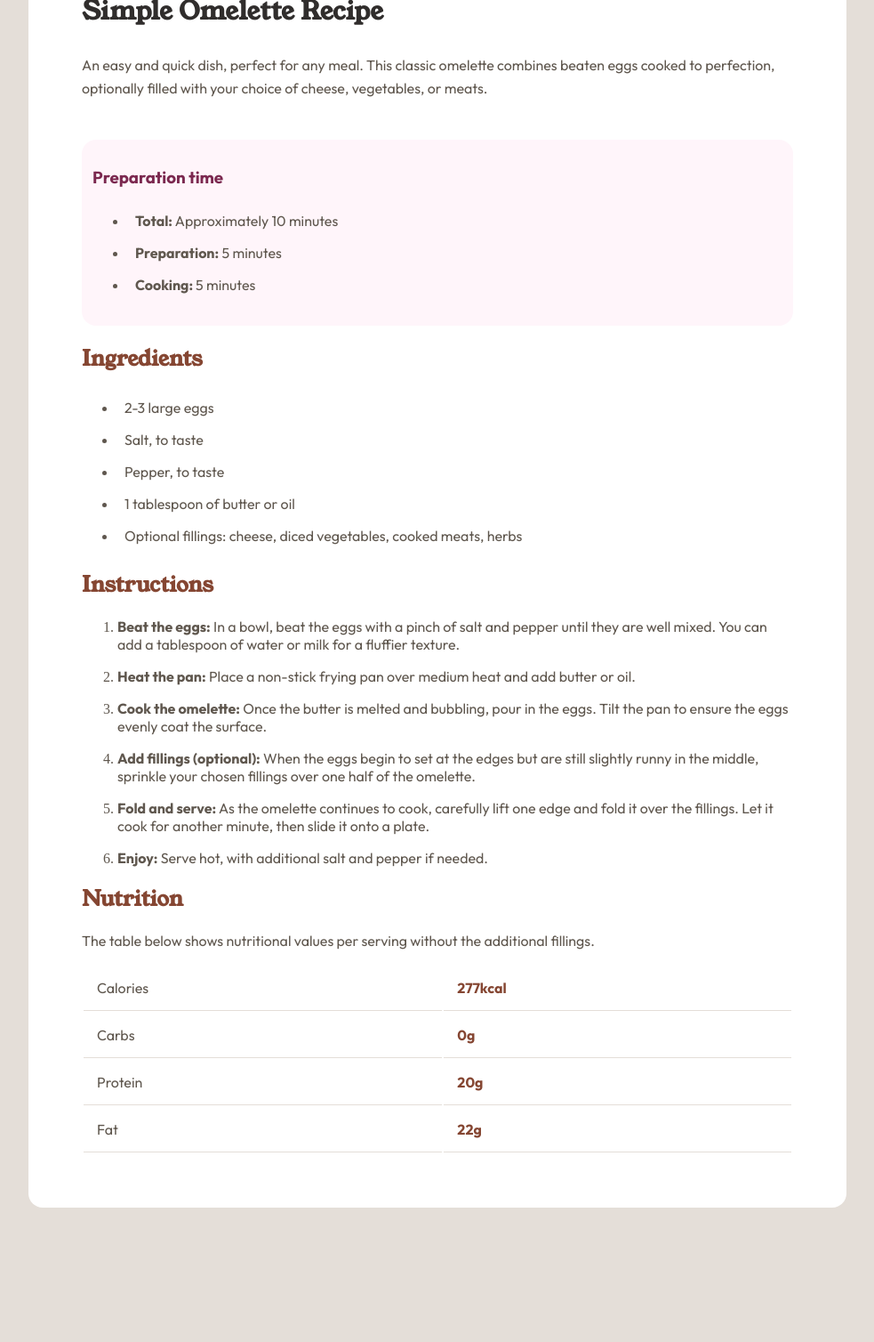
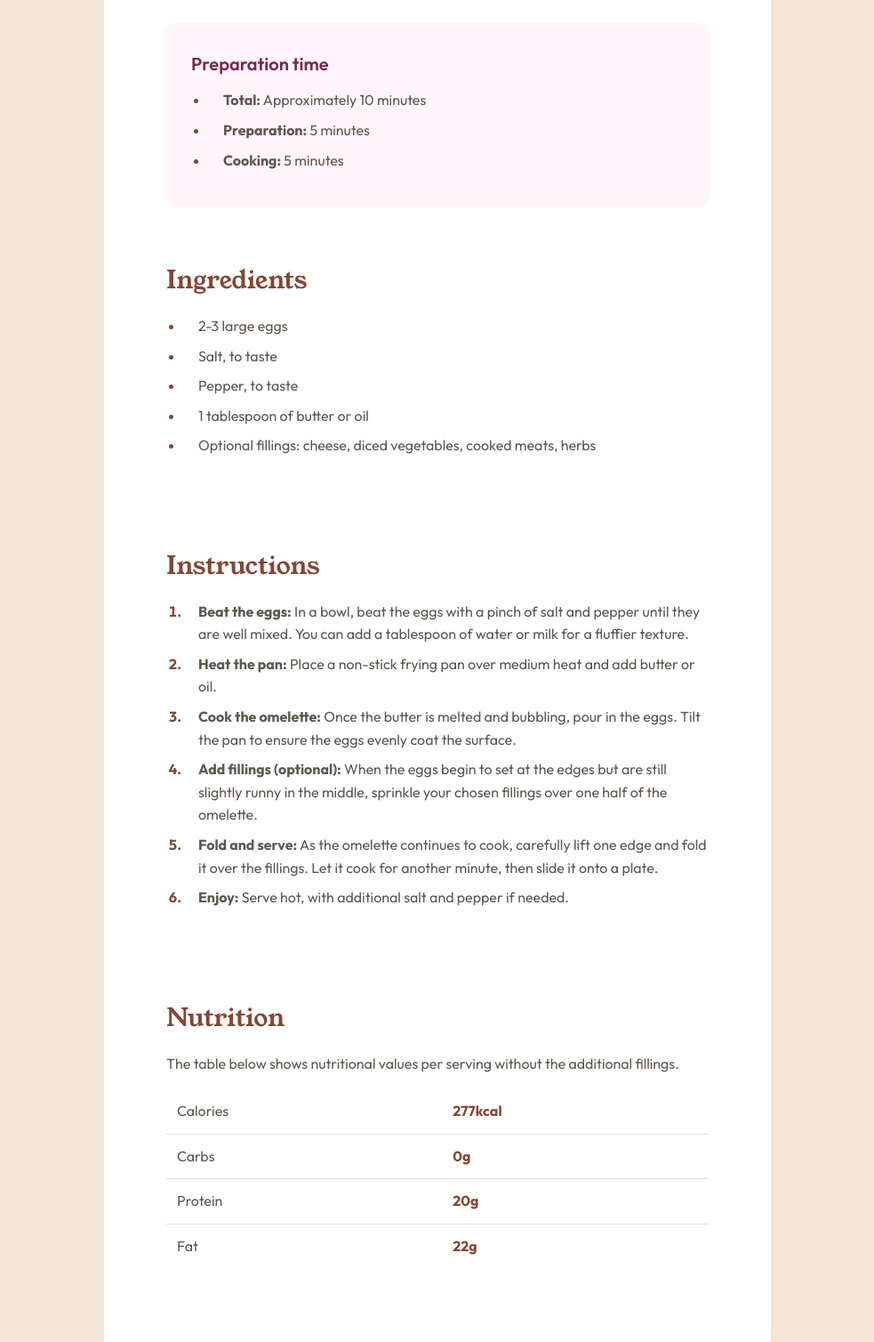
Before and after one commit to BAD997/Reto-frontend-1, a plain HTML site: page index.html in a window 1280 px wide. Shown: the part 620-2128 px from the top of the page at 89% size, without its empty margins (148-1131 px from the left). Before the commit the page ends 1977 px from the top, so only its background shows below. Drawn offline with Linux system fonts and the light colour scheme.

Commit message:
Mejoras en la semantica y estructura HTML al igual que mejoras en la construccion de estilos CSS

```diff
--- a/estilos/styles.css
+++ b/estilos/styles.css
@@ -1,141 +1,184 @@
-
-
+/* --- VARIABLES --- */
 :root {
   --white: hsl(0, 0%, 100%);
-
   --stone-100: hsl(30, 54%, 90%);
   --stone-150: hsl(30, 18%, 87%);
   --stone-600: hsl(30, 10%, 34%);
   --stone-900: hsl(24, 5%, 18%);
-
   --brown-800: hsl(14, 45%, 36%);
-
   --rose-800: hsl(332, 51%, 32%);
   --rose-50: hsl(330, 100%, 98%);
 }
 
-body {
+/* --- RESET MODERNO Y ESTILOS GLOBALES --- */
+/*
+  MEJORA: Se implementa un reset de CSS más completo.
+  RAZÓN:
+  1. `box-sizing: border-box` unifica el modelo de caja, haciendo los layouts más predecibles.
+  2. `margin: 0` y `padding: 0` eliminan los estilos por defecto de los navegadores.
+*/
+*,
+*::before,
+*::after {
+  box-sizing: border-box;
   margin: 0;
   padding: 0;
-  box-sizing: border-box;
+}
+
+body {
+  font-family: 'Outfit', sans-serif;
+  color: var(--stone-600);
+  line-height: 1.6;
+  background-color: var(--white);
+}
+
+img {
+  max-width: 100%;
+  display: block;
+}
+
+/* --- ESTILOS DE COMPONENTES --- */
+
+.recipe-card {
+  width: 100%;
+}
+
+.hero-image img {
+  width: 100%;
+}
+
+.recipe-intro,
+.preparation-time,
+.ingredients,
+.instructions,
+.nutrition {
+  padding: 1.75rem;
+}
+
+/* Eliminar el padding superior del primer elemento y el inferior del último para un mejor espaciado */
+.recipe-header + * {
+    padding-top: 0;
+}
+
+.recipe-card > *:last-child {
+    padding-bottom: 1.75rem;
 }
 
 
-
-.hero-image img{
-  width: 100%;
-  max-width: 650px;
+h1, .section-title {
+  font-family: 'Young Serif', serif;
+  font-weight: 400;
 }
 
-.title-and-description {
-  padding: 25px;
-
+h1 {
+  font-size: 2rem;
+  color: var(--stone-900);
+  margin-bottom: 1rem;
 }
 
-.title-and-description h1,h2{
-  font-family: Young serif;
+/*
+  MEJORA: Se crea una clase de utilidad para los títulos de sección.
+  RAZÓN: Se aplica el principio DRY (Don't Repeat Yourself). En lugar de repetir
+  el estilo para cada h2, se define una vez y se aplica mediante una clase en el HTML.
+*/
+.section-title {
+  color: var(--brown-800);
+  font-size: 1.75rem;
+  margin-bottom: 1rem;
 }
 
-.title-and-description h1 {
-  font-size: 1.8rem;
-  color: var(--stone-900);
+.preparation-time {
+  background-color: var(--rose-50);
+  border-radius: 12px;
+  margin: 0 1.75rem 1.75rem;
+  padding: 1.5rem;
 }
 
-.title-and-description > p {
-  padding-bottom: 28px;
-  color: var(--stone-600);
-  line-height: 1.6;
+.preparation-time h3 {
+  color: var(--rose-800);
+  font-family: 'Outfit', sans-serif;
+  font-weight: 600;
+  font-size: 1.25rem;
+  margin-bottom: 0.75rem;
 }
 
-.title-and-description  p,h3, ul,table {
-  font-family: Outfit;
+/*
+  MEJORA: Se simplifican los selectores de lista.
+  RAZÓN: Se evita la sobre-especificidad. Estos selectores son más robustos y
+  no se romperán si la estructura del HTML cambia ligeramente.
+*/
+ul, ol {
+  padding-left: 1.25rem;
 }
 
-.praparation-time {
-  background-color: var(--rose-50);
-  padding: 12px;
-  border-radius: 16px;
+li {
+  padding-left: 1rem;
+  margin-bottom: 0.5rem;
 }
 
-.praparation-time h3 {
-  color: var(--rose-800);
-}
-
-.praparation-time span {
+li::marker {
+  color: var(--brown-800);
   font-weight: bold;
-}
-
-.praparation-time ul li {
-  padding: 8px;
-  color: var(--stone-600);
-}
-
-.ingredients h2 {
-  color: var(--brown-800);
-}
-
-.ingredients ul li{
-  padding: 8px;
-  color: var(--stone-600);
-}
-
-.instructions h2 {
-  color: var(--brown-800);
-}
-
-.instructions > ol >li > p > span {
-  font-weight: bold;
-
-}
-
-.instructions ol li {
-  color: var(--stone-600);
-}
-
-.nutrition h2 {
-  color: var(--brown-800);
-}
-
-.nutrition p {
-  color: var(--stone-600);
 }
 
 .nutrition table {
   width: 100%;
-  margin: auto;
+  border-collapse: collapse; /* Une los bordes de las celdas */
+  margin-top: 1rem;
+}
 
+.nutrition th, .nutrition td {
+  border-bottom: 1px solid var(--stone-150);
+  padding: 0.75rem;
+  text-align: left;
+}
+
+/* El último elemento no necesita borde */
+.nutrition tr:last-child th,
+.nutrition tr:last-child td {
+  border-bottom: none;
+}
+
+.nutrition th {
+  font-weight: 400; /* Quita la negrita por defecto del navegador */
 }
 
 .nutrition td {
-  padding: 15px;
-  color: var(--stone-600);
-  border-bottom: 1px solid var(--stone-150);
+  color: var(--brown-800);
+  font-weight: 700;
 }
 
-.nutrition td > span {
-  font-weight: bold;
-  color: var(--brown-800);
-}
 
-@media (min-width:650px){
-  body{
-    background-color: var(--stone-150);
-  }
-  .global-container {
-    background-color: #fff;
-    max-width: 850px;
-    margin: auto;
-    margin-top: 130px;
-    padding: 35px;
-    border-radius: 16px;
+/* --- MEDIA QUERY PARA ESCRITORIO --- */
+@media (min-width: 768px) {
+  body {
+    background-color: var(--stone-100);
+    padding: 4rem 0; /* Espacio vertical para centrar la tarjeta */
   }
 
-  .hero-image img{
-    width: 100%;
-    max-width: 850px;
+  .recipe-card {
+    max-width: 750px;
     margin: auto;
-    border-radius: 16px;
+    background-color: var(--white);
+    border-radius: 24px;
+    padding: 2.5rem;
+    padding-top: 2.5rem; /* Ajuste para el padding interno */
+  }
 
+  .hero-image img {
+    border-radius: 12px;
+  }
 
+  .recipe-intro,
+  .preparation-time,
+  .ingredients,
+  .instructions,
+  .nutrition {
+    padding: 30px;
+    margin-bottom: 2rem;
+  }
+
+  .recipe-header {
+      margin-bottom: 2rem;
   }
 }
--- a/index.html
+++ b/index.html
@@ -1,42 +1,51 @@
 <!DOCTYPE html>
-<html lang="en">
+<html lang="es">
 <head>
     <meta charset="UTF-8">
     <meta name="viewport" content="width=device-width, initial-scale=1.0">
+
     <title>Frontend Mentor | Recipe page</title>
+    <meta name="description" content="Proyecto de página de recetas, parte de una serie para fortalecer mis conocimientos en desarrollo web. Nivel actual: Junior. Un desafío para mejorar la maquetación HTML y CSS.">
+    <meta name="author" content="Breiner Abello">
+
     <link rel="stylesheet" href="estilos/styles.css">
+
     <link rel="icon" type="image/png" sizes="32x32" href="./assets/images/favicon-32x32.png">
+
     <link rel="preconnect" href="https://fonts.googleapis.com">
     <link rel="preconnect" href="https://fonts.gstatic.com" crossorigin>
-<link href="https://fonts.googleapis.com/css2?family=Young+Serif&display=swap" rel="stylesheet">
-<link rel="preconnect" href="https://fonts.googleapis.com">
-<link rel="preconnect" href="https://fonts.gstatic.com" crossorigin>
-<link href="https://fonts.googleapis.com/css2?family=Outfit:wght@100..900&family=Young+Serif&display=swap" rel="stylesheet">
+
+    <link href="https://fonts.googleapis.com/css2?family=Outfit:wght@400;600;700&family=Young+Serif&display=swap" rel="stylesheet">
 </head>
 <body>
+
     <main>
+        <article class="recipe-card">
 
-        <section class="global-container" >
-            <section class="hero-image">
-            <img src="assets/images/image-omelette.jpeg" alt="Omelette un plato unico en esta cocina">
-            </section>
-                <section class="title-and-description">
+            <header class="recipe-header">
+                <div class="hero-image">
+                    <img src="https://bad997.github.io/Reto-frontend-1/assets/images/image-omelette.jpeg" alt="Un omelette perfectamente cocido en un plato.">
+                </div>
+                <div class="recipe-intro">
                     <h1>Simple Omelette Recipe</h1>
                     <p>
                         An easy and quick dish, perfect for any meal. This classic omelette combines beaten eggs cooked
                         to perfection, optionally filled with your choice of cheese, vegetables, or meats.
                     </p>
-                <div class="praparation-time">
+                </div>
+            </header>
+
+            <section class="preparation-time">
                 <h3>Preparation time</h3>
                 <ul>
-                        <li><span>Total:</span> Approximately 10 minutes</li>
-                        <li><span>Preparation:</span> 5 minutes</li>
-                        <li><span>Cooking: </span>5 minutes</li>
+                    <li><strong>Total:</strong> Approximately 10 minutes</li>
+                    <li><strong>Preparation:</strong> 5 minutes</li>
+                    <li><strong>Cooking:</strong> 5 minutes</li>
                 </ul>
-                </div>
+            </section>
 
-                <div class="ingredients">
-                    <h2>Ingredients</h2>
+            <section class="ingredients">
+                <h2 class="section-title">Ingredients</h2>
                 <ul>
                     <li>2-3 large eggs</li>
                     <li>Salt, to taste</li>
@@ -44,82 +53,47 @@
                     <li>1 tablespoon of butter or oil</li>
                     <li>Optional fillings: cheese, diced vegetables, cooked meats, herbs</li>
                 </ul>
-                </div>
+            </section>
 
-                <div class="instructions">
-                    <h2>Instructions</h2>
+            <section class="instructions">
+                <h2 class="section-title">Instructions</h2>
                 <ol>
-                        <li>
+                    <li><strong>Beat the eggs:</strong> In a bowl, beat the eggs with a pinch of salt and pepper until they are well mixed. You can add a tablespoon of water or milk for a fluffier texture.</li>
+                    <li><strong>Heat the pan:</strong> Place a non-stick frying pan over medium heat and add butter or oil.</li>
+                    <li><strong>Cook the omelette:</strong> Once the butter is melted and bubbling, pour in the eggs. Tilt the pan to ensure the eggs evenly coat the surface.</li>
+                    <li><strong>Add fillings (optional):</strong> When the eggs begin to set at the edges but are still slightly runny in the middle, sprinkle your chosen fillings over one half of the omelette.</li>
+                    <li><strong>Fold and serve:</strong> As the omelette continues to cook, carefully lift one edge and fold it over the fillings. Let it cook for another minute, then slide it onto a plate.</li>
+                    <li><strong>Enjoy:</strong> Serve hot, with additional salt and pepper if needed.</li>
+                </ol>
+            </section>
+
+            <section class="nutrition">
+                <h2 class="section-title">Nutrition</h2>
                 <p>
-                                <span>Beat the eggs:</span> In a bowl, beat the eggs with a pinch of salt and pepper until they are well mixed.
-                                You can add a tablespoon of water or milk for a fluffier texture.
+                    The table below shows nutritional values per serving without the additional fillings.
                 </p>
-                        </li>
-
-                        <li>
-                            <p>
-                                <span>Heat the pan:</span> Place a non-stick frying pan over medium heat and add butter or oil.
-                            </p>
-                        </li>
-
-                        <li>
-                            <p>
-                                <span>Cook the omelette:</span> Once the butter is melted and bubbling, pour in the eggs. Tilt the pan to ensure
-                                the eggs evenly coat the surface.
-                            </p>
-                        </li>
-
-                        <li>
-                            <p>
-                                <span>Add fillings (optional):</span> When the eggs begin to set at the edges but are still slightly runny in the
-                                middle, sprinkle your chosen fillings over one half of the omelette.
-                            </p>
-                        </li>
-
-                        <li>
-                            <p>
-                                <span>Fold and serve:</span> As the omelette continues to cook, carefully lift one edge and fold it over the
-                                fillings. Let it cook for another minute, then slide it onto a plate.
-                            </p>
-                        </li>
-
-                        <li>
-                            <p>
-                                <span>Enjoy:</span> Serve hot, with additional salt and pepper if needed.
-                            </p>
-                        </li>
-
-                    </ol>
-                </div>
-                <div class="nutrition">
-                    <h2>Nutrition</h2>
-                    <P>
-                        The table below shows nutritional values per serving without the additional fillings.
-
-                    </P>
                 <table>
                     <tr>
-                        <td>Calories</td>
-                        <td><span> 277kcal</span></td>
+                        <th scope="row">Calories</th>
+                        <td>277kcal</td>
                     </tr>
                     <tr>
-                        <td>Carbs</td>
-                        <td><span>0g</span></td>
+                        <th scope="row">Carbs</th>
+                        <td>0g</td>
                     </tr>
                     <tr>
-                        <td>Protein</td>
-                        <td><span>20g</span></td>
+                        <th scope="row">Protein</th>
+                        <td>20g</td>
                     </tr>
                     <tr>
-                        <td>Fat</td>
-                        <td><span>22g</span></td>
+                        <th scope="row">Fat</th>
+                        <td>22g</td>
                     </tr>
                 </table>
-                </div>
-
             </section>
 
-        </section>
+        </article>
     </main>
+
 </body>
 </html>
```
Lines whose indentation alone changed are shown as unchanged.
